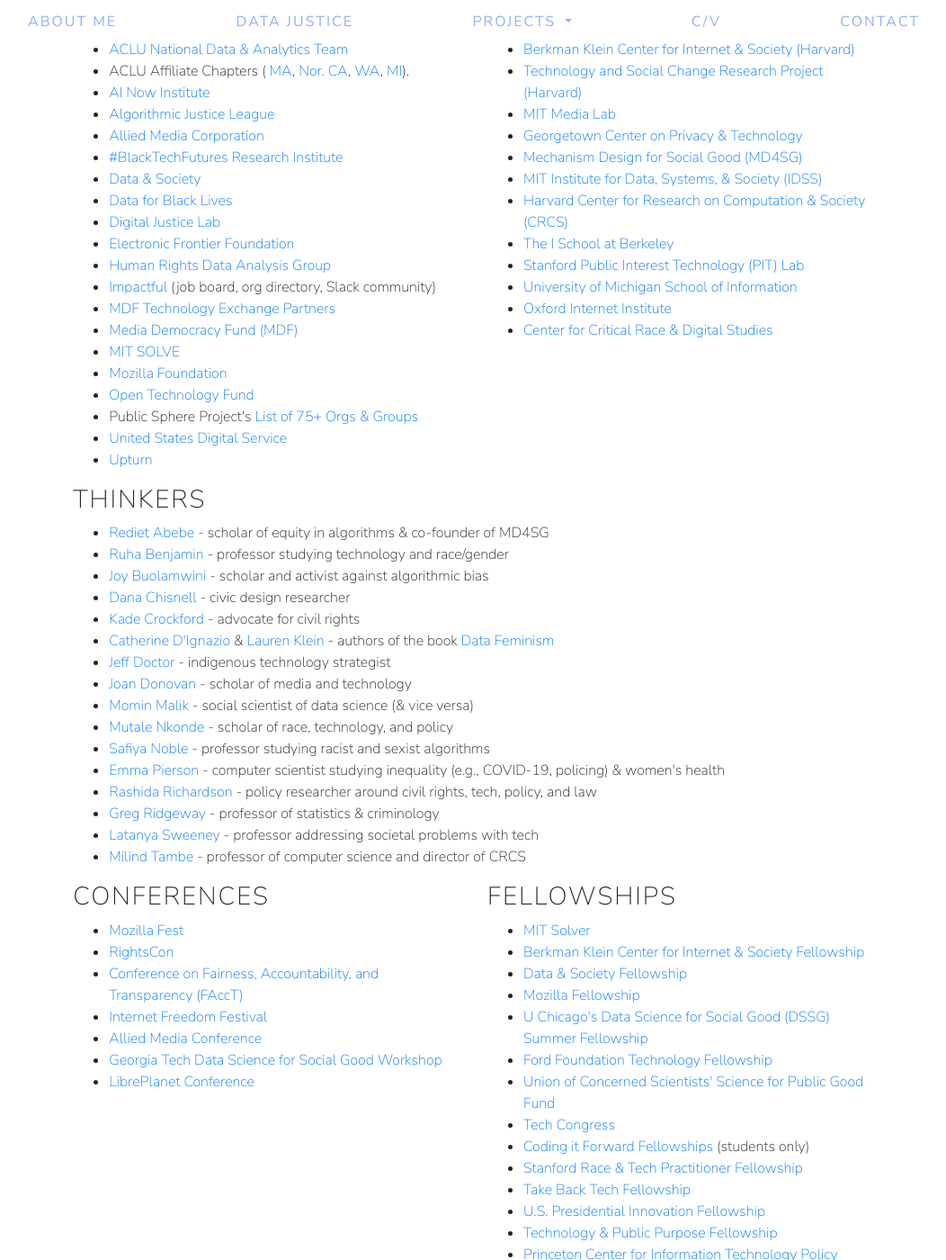
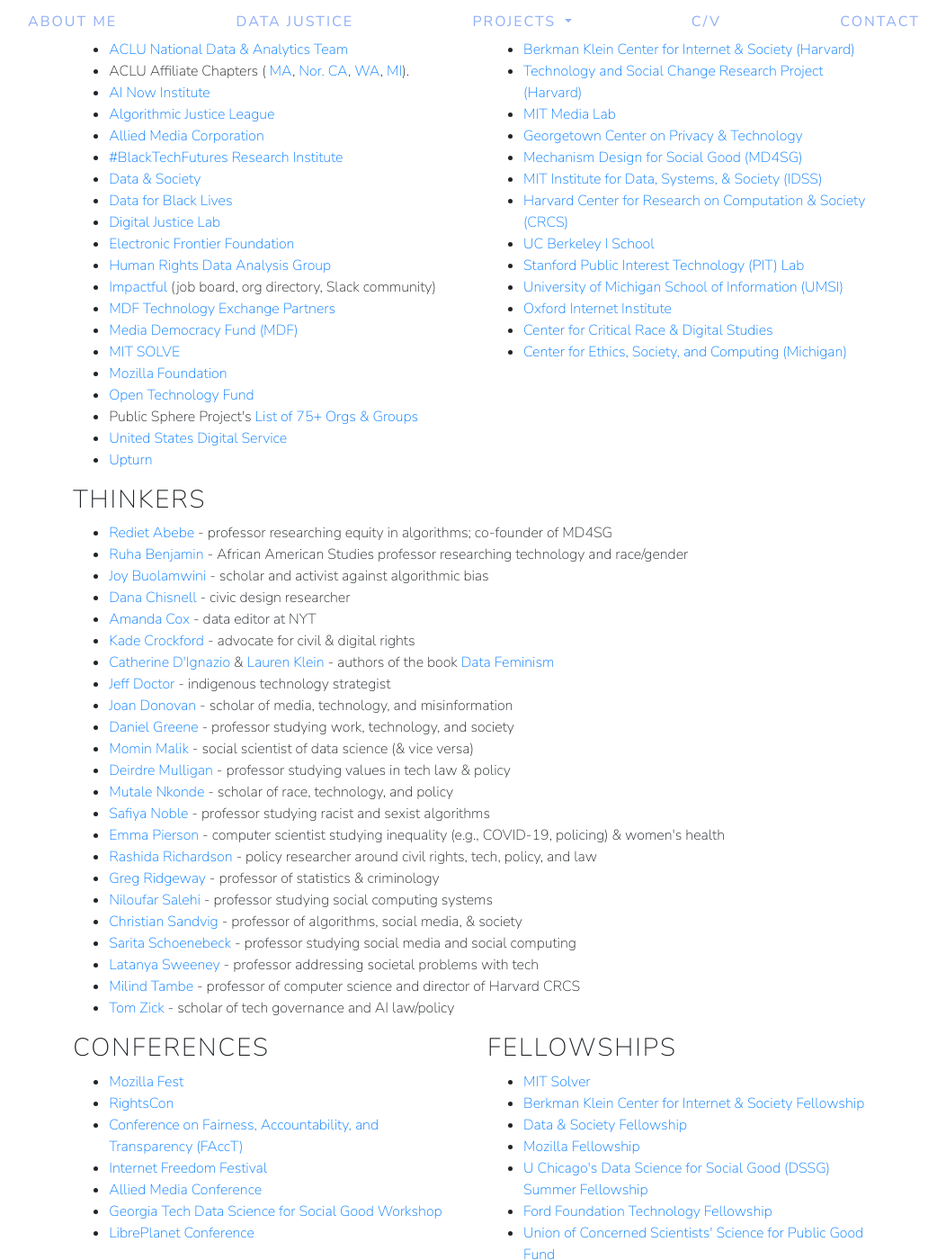
Before and after one commit to smhurwitz/smhurwitz.github.io, a Jekyll site: the page built from datajustice.html, in a window 1280 px wide and 1400 px high, scrolled down 460 px. Shown: the whole window at 90% size, without its empty margins (113-1165 px from the left). Built offline with Jekyll 4.4.1, drawn with Linux system fonts in a browser that asks for light colours; nearby versions of some CDN libraries; some of the changed text lies outside the part shown.

Commit message:
add a ton again

```diff
--- a/datajustice.html
+++ b/datajustice.html
@@ -79,33 +79,41 @@
           <li><a href="http://md4sg.com/" target="_blank">Mechanism Design for Social Good (MD4SG)</a></li>
           <li><a href="https://idss.mit.edu/" target="_blank">MIT Institute for Data, Systems, & Society (IDSS)</a></li>
           <li><a href="https://crcs.seas.harvard.edu/" target="_blank">Harvard Center for Research on Computation & Society (CRCS)</a></li>
-          <li><a href="https://www.ischool.berkeley.edu/about" target="_blank">The I School at Berkeley</a></li>
+          <li><a href="https://www.ischool.berkeley.edu/about" target="_blank">UC Berkeley I School</a></li>
           <li><a href="https://pitlab.stanford.edu/" target="_blank">Stanford Public Interest Technology (PIT) Lab</a></li>
-          <li><a href="https://www.si.umich.edu/" target="_blank">University of Michigan School of Information</a></li>
+          <li><a href="https://www.si.umich.edu/" target="_blank">University of Michigan School of Information (UMSI)</a></li>
           <li><a href="https://www.oii.ox.ac.uk/" target="_blank">Oxford Internet Institute</a></li>
           <li><a href="https://criticalracedigitalstudies.com/" target="_blank">Center for Critical Race & Digital Studies</a></li>
+          <li><a href="https://esc.umich.edu/" target="_blank">Center for Ethics, Society, and Computing (Michigan)</a></li>
         </ul>
       </div>
 
       <div class="col-lg-12">
         <h3>Thinkers</h3>
         <ul>
-          <li><a href="https://www.cs.cornell.edu/~red/" target="_blank">Rediet Abebe</a> - scholar of equity in algorithms & co-founder of MD4SG</li>
-          <li><a href="https://www.ruhabenjamin.com/" target="_blank">Ruha Benjamin</a> - professor studying technology and race/gender</li>
+          <li><a href="https://www.cs.cornell.edu/~red/" target="_blank">Rediet Abebe</a> - professor researching equity in algorithms; co-founder of MD4SG</li>
+          <li><a href="https://www.ruhabenjamin.com/" target="_blank">Ruha Benjamin</a> - African American Studies professor researching technology and race/gender</li>
           <li><a href="https://www.poetofcode.com/" target="_blank">Joy Buolamwini</a> - scholar and activist against algorithmic bias</li>
           <li><a href="https://www.hks.harvard.edu/faculty/dana-chisnell" target="_blank">Dana Chisnell</a> - civic design researcher</li>
-          <li><a href="https://www.aclu.org/bio/kade-crockford" target="_blank">Kade Crockford</a> - advocate for civil rights</li>
+          <li><a href="https://www.nytimes.com/by/amanda-cox" target="_blank">Amanda Cox</a> - data editor at NYT</li>
+          <li><a href="https://www.aclu.org/bio/kade-crockford" target="_blank">Kade Crockford</a> - advocate for civil & digital rights</li>
           <li><a href="http://www.kanarinka.com/" target="_blank">Catherine D'Ignazio</a> & <a href="http://lklein.com/" target="_blank">Lauren Klein</a> - authors of the book <a href="http://datafeminism.io/" target="_blank">Data Feminism</a></li>
           <li><a href="https://blog.nativesintech.org/jeff-doctor/" target="_blank">Jeff Doctor</a> - indigenous technology strategist</li>
-          <li><a href="https://www.hks.harvard.edu/faculty/joan-donovan" target="_blank">Joan Donovan</a> -  scholar of media and technology</li>
+          <li><a href="https://www.hks.harvard.edu/faculty/joan-donovan" target="_blank">Joan Donovan</a> -  scholar of media, technology, and misinformation</li>
+          <li><a href="http://dmgreene.net/" target="_blank">Daniel Greene</a> - professor studying work, technology, and society</li>
           <li><a href="https://www.mominmalik.com/" target="_blank">Momin Malik</a> - social scientist of data science (& vice versa)</li>
+          <li><a href="https://www.ischool.berkeley.edu/people/deirdre-mulligan" target="_blank">Deirdre Mulligan</a> - professor studying values in tech law & policy</li>
           <li><a href="https://www.mutale.tech/" target="_blank">Mutale Nkonde</a> - scholar of race, technology, and policy</li>
           <li><a href="https://safiyaunoble.com/" target="_blank">Safiya Noble</a> - professor studying racist and sexist algorithms</li>
           <li><a href="https://cs.stanford.edu/~emmap1/" target="_blank">Emma Pierson</a> - computer scientist studying inequality (e.g., COVID-19, policing) & women's health</li>
           <li><a href="https://ainowinstitute.org/people/rashida-richardson.html" target="_blank">Rashida Richardson</a> - policy researcher around civil rights, tech, policy, and law</li>
           <li><a href="https://sites.google.com/site/gregridgeway/" target="_blank">Greg Ridgeway</a> - professor of statistics & criminology</li>
+          <li><a href="http://niloufar.org/" target="_blank">Niloufar Salehi</a> - professor studying social computing systems</li>
+          <li><a href="http://www-personal.umich.edu/~csandvig/" target="_blank">Christian Sandvig</a> - professor of algorithms, social media, & society</li>
+          <li><a href="https://yardi.people.si.umich.edu/" target="_blank">Sarita Schoenebeck</a> - professor studying social media and social computing</li>
           <li><a href="https://www.iq.harvard.edu/people/latanya-sweeney" target="_blank">Latanya Sweeney</a> - professor addressing societal problems with tech</li>
-          <li><a href="https://teamcore.seas.harvard.edu/tambe" target="_blank">Milind Tambe</a> - professor of computer science and director of CRCS</li>
+          <li><a href="https://teamcore.seas.harvard.edu/tambe" target="_blank">Milind Tambe</a> - professor of computer science and director of Harvard CRCS</li>
+          <li><a href="https://cyber.harvard.edu/people/tom-zick" target="_blank">Tom Zick</a> - scholar of tech governance and AI law/policy</li>
         </ul>
       </div>
 
```
Also changed, not shown: other parts of datajustice.html (+1 -1 lines).
